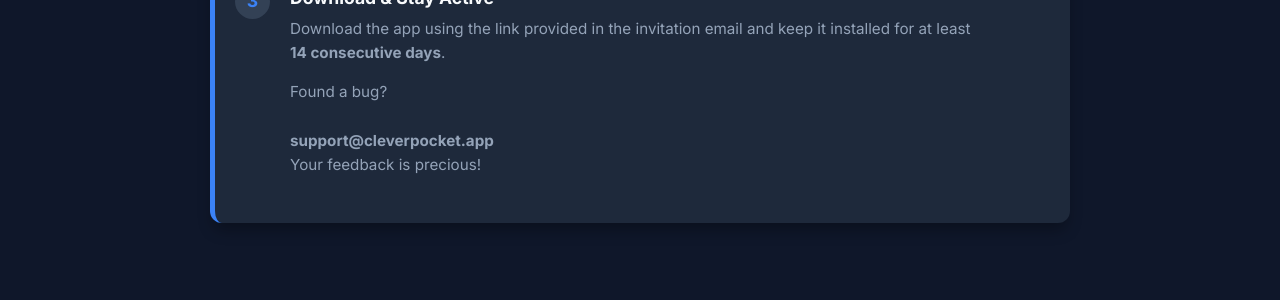
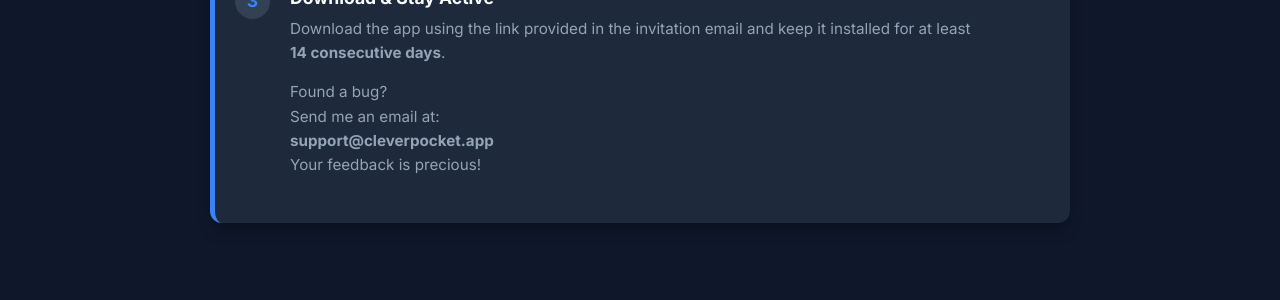
Before and after one commit to digitalcreat0r/sitoweb, a Jekyll site: the page built from _apps/screenrest.md, in a window 1280 px wide and 900 px high, scrolled down 2049 px. Shown: the part 359-659 px from the top of the window. Built offline with Jekyll 4.4.1, drawn with Linux system fonts in a browser that asks for light colours.

Commit message:
aggiornamento

```diff
--- a/_layouts/app.html
+++ b/_layouts/app.html
@@ -121,7 +121,7 @@ layout: default
                     <div class="step-content">
                         <h4>{{ t.step3_title }}</h4>
                         <p>{{ t.step3_desc }}</p>
-                        <p style="margin-top: 15px;">{{ t.found_bug }}<br>{{ t.send_email_at }}<br><strong>{{ site.support_email }}</strong><br>{{ t.feedback_precious }}</p>
+                        <p style="margin-top: 15px;">{{ t.found_bug }}<br>{{ t.send_email }}<br><strong>{{ site.support_email }}</strong><br>{{ t.feedback_precious }}</p>
                     </div>
                 </div>
             </div>
```
